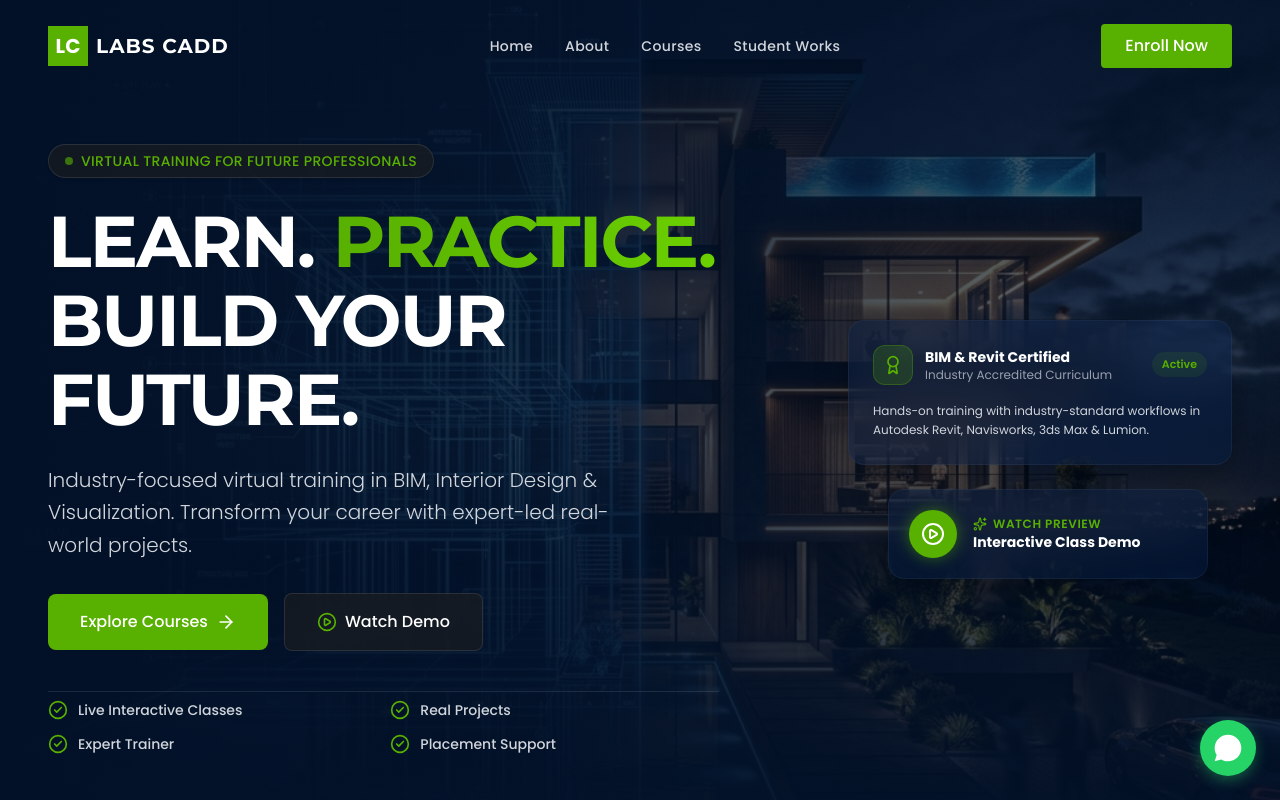
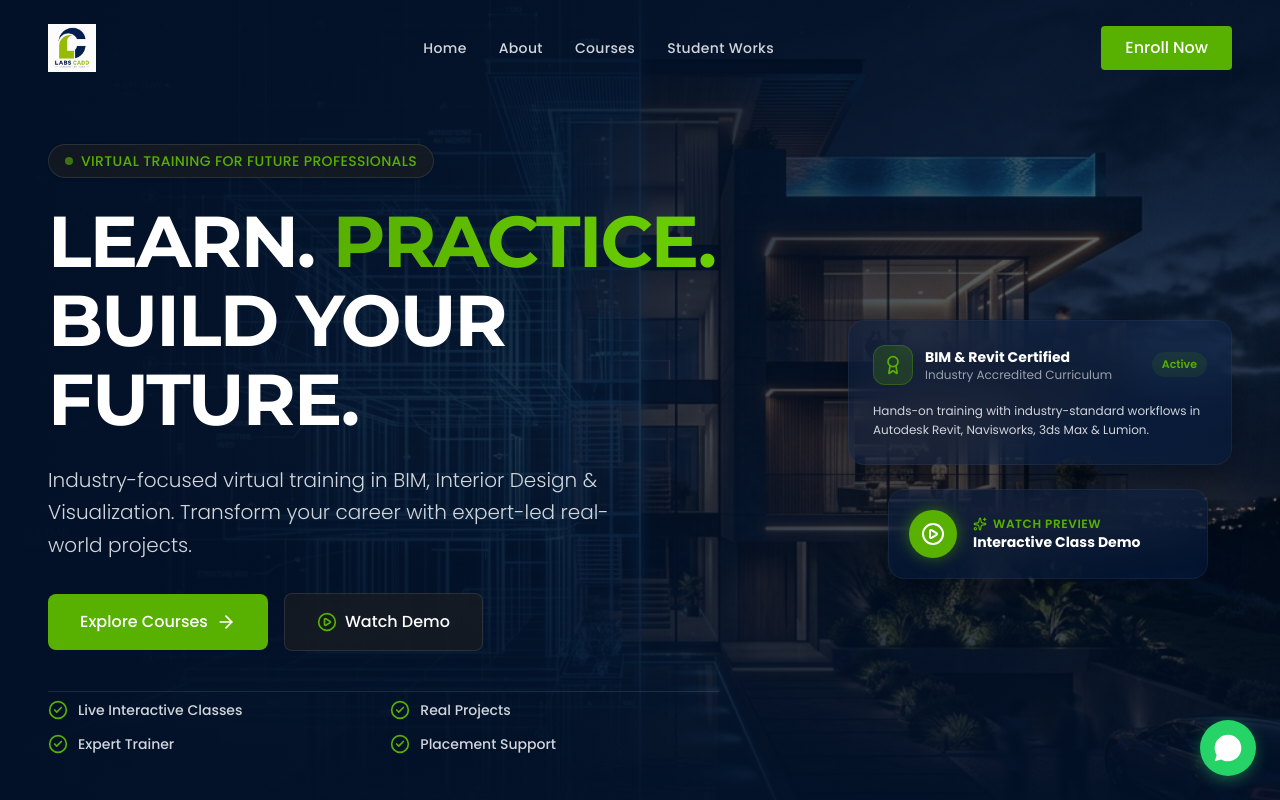
Before and after one commit to LabsCadd/Labscadd-online-, a Next.js app: page / in a window 1280 px wide. Shown: the top 800 px of the page. Built offline with nearby package versions, Linux system fonts and the light colour scheme.

Commit message:
Update logo, social media links, and fix card alignment

```diff
--- a/src/components/layout/Footer.jsx
+++ b/src/components/layout/Footer.jsx
@@ -2,6 +2,7 @@
 
 import { useState } from "react";
 import Link from "next/link";
+import Image from "next/image";
 import { Mail, Phone, MapPin } from "lucide-react";
 
 const FacebookIcon = () => <svg className="w-5 h-5" fill="currentColor" viewBox="0 0 24 24" aria-hidden="true"><path fillRule="evenodd" d="M22 12c0-5.523-4.477-10-10-10S2 6.477 2 12c0 4.991 3.657 9.128 8.438 9.878v-6.987h-2.54V12h2.54V9.797c0-2.506 1.492-3.89 3.777-3.89 1.094 0 2.238.195 2.238.195v2.46h-1.26c-1.243 0-1.63.771-1.63 1.562V12h2.773l-.443 2.89h-2.33v6.988C18.343 21.128 22 16.991 22 12z" clipRule="evenodd" /></svg>;
@@ -61,27 +62,28 @@ export default function Footer() {
           {/* Brand Info */}
           <div>
             <Link href="/" className="flex items-center gap-2 mb-6">
-              <div className="w-10 h-10 bg-green flex items-center justify-center font-bold text-white text-xl">
-                LC
-              </div>
-              <span className="font-montserrat font-bold text-xl tracking-wider text-white">
-                LABS CADD
-              </span>
+              <Image
+                src="/images/logo.jpeg"
+                alt="LabsCadd Logo"
+                width={140}
+                height={48}
+                className="h-12 w-auto object-contain"
+              />
             </Link>
             <p className="text-gray-400 mb-6">
               Learn. Practice. Build Your Future. Industry-focused virtual training in BIM, Interior Design & Visualization.
             </p>
             <div className="flex items-center gap-4">
-              <a href="#" className="w-10 h-10 rounded-full glass flex items-center justify-center text-white hover:text-green hover:border-green transition-colors">
+              <a href="https://www.facebook.com/profile.php?id=61555244833196" target="_blank" rel="noopener noreferrer" aria-label="Facebook" className="w-10 h-10 rounded-full glass flex items-center justify-center text-white hover:text-green hover:border-green transition-colors">
                 <FacebookIcon />
               </a>
-              <a href="#" className="w-10 h-10 rounded-full glass flex items-center justify-center text-white hover:text-green hover:border-green transition-colors">
+              <a href="https://youtube.com/@labscadd2393?si=gMM-w6msdXrZgla4" target="_blank" rel="noopener noreferrer" aria-label="YouTube" className="w-10 h-10 rounded-full glass flex items-center justify-center text-white hover:text-green hover:border-green transition-colors">
                 <YoutubeIcon />
               </a>
-              <a href="#" className="w-10 h-10 rounded-full glass flex items-center justify-center text-white hover:text-green hover:border-green transition-colors">
+              <a href="https://www.instagram.com/labscadd" target="_blank" rel="noopener noreferrer" aria-label="Instagram" className="w-10 h-10 rounded-full glass flex items-center justify-center text-white hover:text-green hover:border-green transition-colors">
                 <InstagramIcon />
               </a>
-              <a href="#" className="w-10 h-10 rounded-full glass flex items-center justify-center text-white hover:text-green hover:border-green transition-colors">
+              <a href="https://www.linkedin.com/in/labs-cadd-556723305" target="_blank" rel="noopener noreferrer" aria-label="LinkedIn" className="w-10 h-10 rounded-full glass flex items-center justify-center text-white hover:text-green hover:border-green transition-colors">
                 <LinkedinIcon />
               </a>
               <a href="https://wa.me/918072819348" target="_blank" rel="noopener noreferrer" className="w-10 h-10 rounded-full glass flex items-center justify-center text-white hover:text-green hover:border-green transition-colors" aria-label="Chat on WhatsApp">
--- a/src/components/layout/Navbar.jsx
+++ b/src/components/layout/Navbar.jsx
@@ -4,6 +4,7 @@ import { useState, useEffect } from "react";
 import { motion, AnimatePresence } from "framer-motion";
 import { Menu, X } from "lucide-react";
 import Link from "next/link";
+import Image from "next/image";
 
 const navLinks = [
   { name: "Home", href: "/" },
@@ -32,12 +33,14 @@ export default function Navbar() {
       <div className="container mx-auto px-6 md:px-12 flex items-center justify-between">
         {/* Logo */}
         <Link href="/" className="flex items-center gap-2">
-          <div className="w-10 h-10 bg-green flex items-center justify-center font-bold text-white text-xl">
-            LC
-          </div>
-          <span className="font-montserrat font-bold text-xl tracking-wider text-white">
-            LABS CADD
-          </span>
+          <Image
+            src="/images/logo.jpeg"
+            alt="LabsCadd Logo"
+            width={140}
+            height={48}
+            className="h-12 w-auto object-contain"
+            priority
+          />
         </Link>
 
         {/* Desktop Nav */}
```
Also changed, not shown: public/images/logo.jpeg (added).
